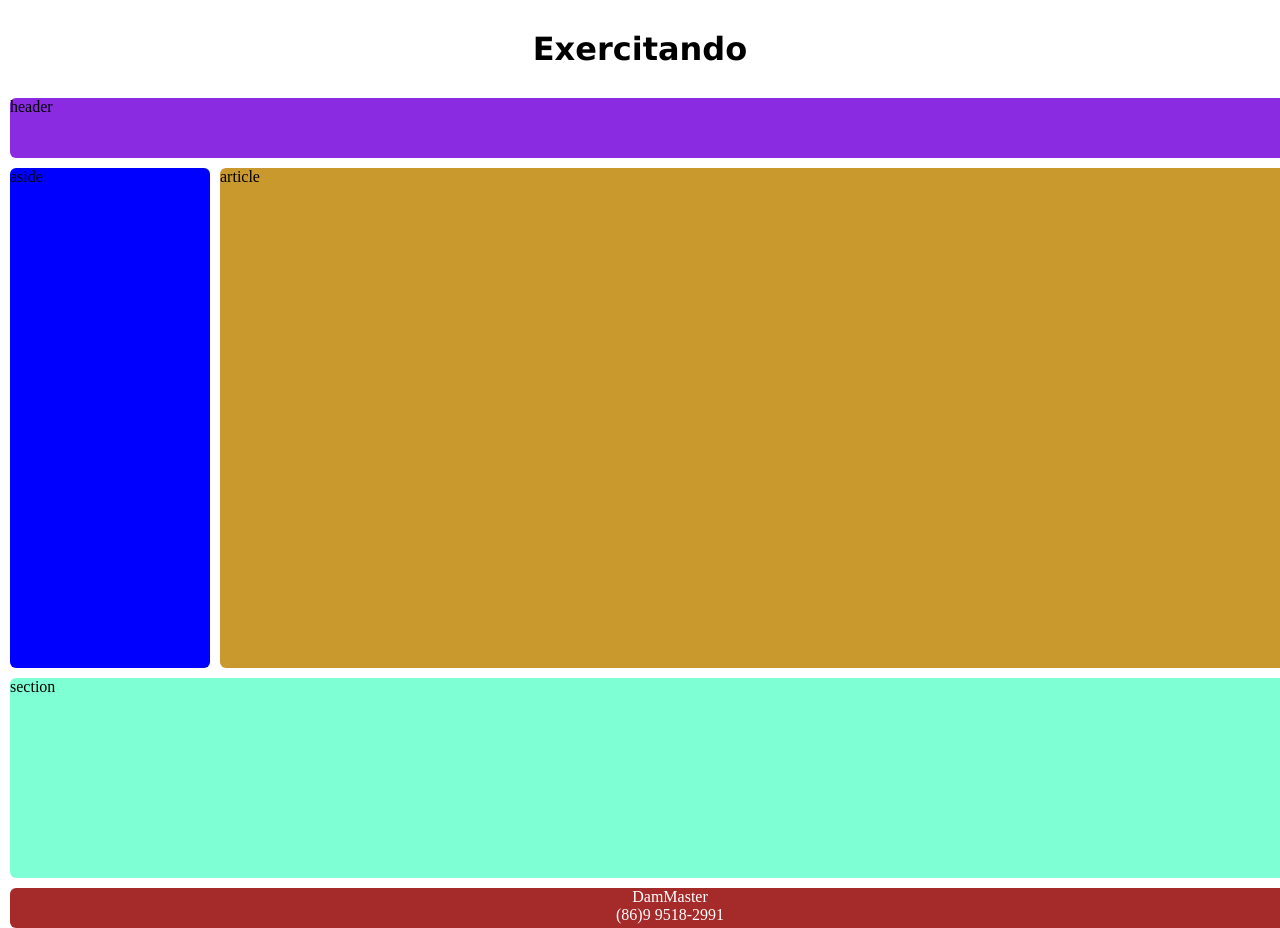
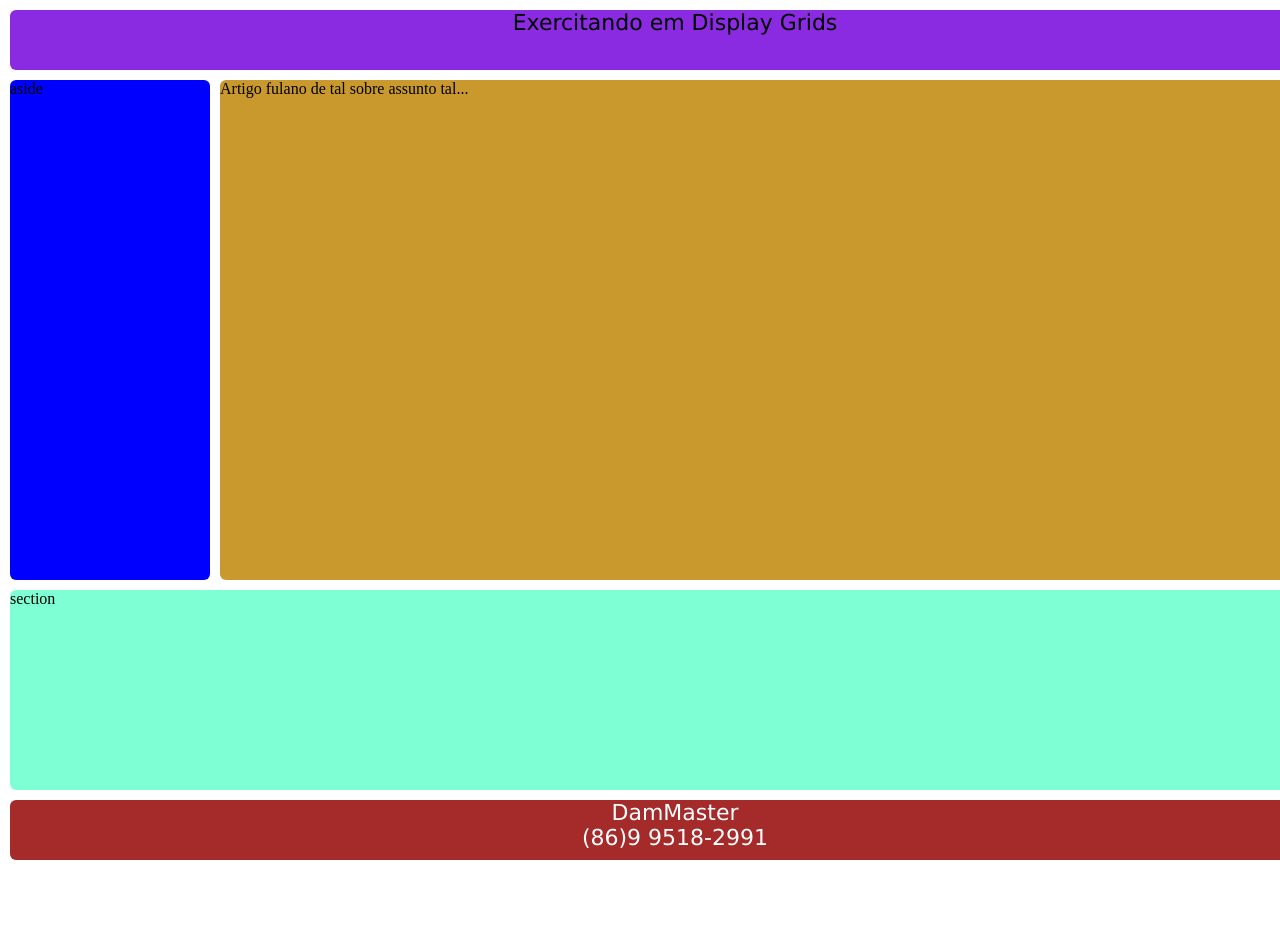
Before and after one commit to DamSystem/ola-mundo, a plain HTML site: page index.html in a window 1280 px wide. Shown: the top 928 px of the page. After the commit the page ends 860 px from the top, so only its background shows below. Drawn offline with Linux system fonts and the light colour scheme.

Commit message:
comittando exercicio em display grids

```diff
--- a/index.html
+++ b/index.html
@@ -8,12 +8,10 @@
 </head>
 <body>
 
-    <h1>Exercitando</h1>
-
 <div id="container"">
 
     <header class="item">
-        header
+        <p>Exercitando em Display Grids</p>
     </header>
 
     <aside class="item">
@@ -21,7 +19,9 @@
     </aside>
 
     <article class="item">
-        article
+        <div id="artigo1">
+            Artigo fulano de tal sobre assunto tal...
+        </div>
     </article>
 
     <section class="item">
--- a/style.css
+++ b/style.css
@@ -1,12 +1,6 @@
 *{
     margin: 0px;
     padding: 0px;
-}
-
-h1{
-    margin: 30px;
-    text-align: center;
-    font-family: Verdana;
 }
 
 #container{
@@ -18,7 +12,7 @@ h1{
     "footer footer";
     gap: 10px;
     margin: 10px;
-    grid-auto-rows: 60px 500px 200px 40px;
+    grid-auto-rows: 60px 500px 200px 60px;
     height: 100vh;
 }
 
@@ -38,7 +32,7 @@ aside{
 article{
     grid-area: article;
     background-color: rgb(202, 153, 45);
-    width: 1110px;
+    width: 1120px;
     border-radius: 6px;
 }
 
@@ -55,3 +49,9 @@ footer{
     text-align: center;
     color: white;
 }
+
+p{
+    text-align: center;
+    font-family: Verdana;
+    font-size: 22px;
+}
```
